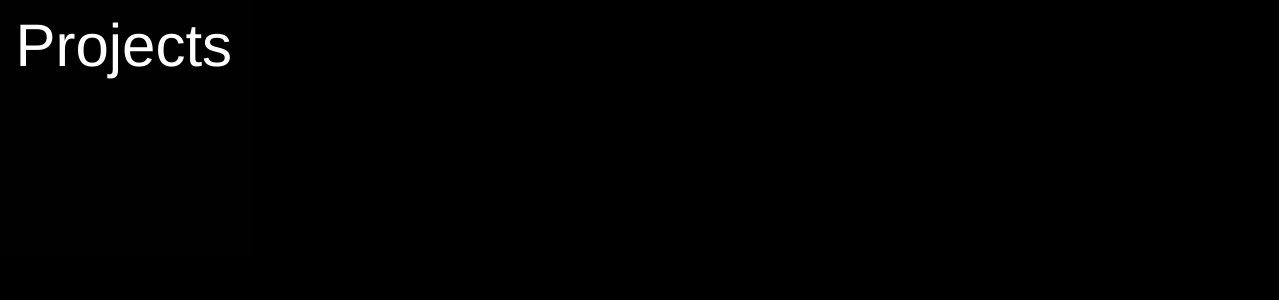
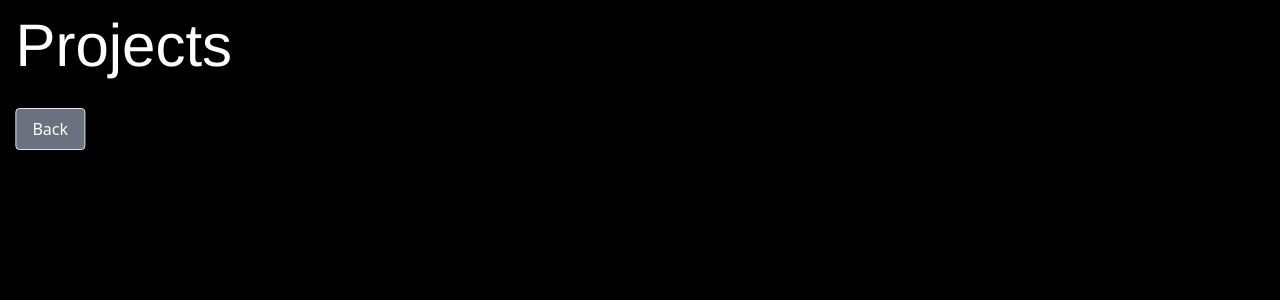
Before and after one commit to AbhiK57/website, a React (Create React App) app: page / in a window 1280 px wide. Both pictures are taken after a click on the button "View Projects". Shown: the top 300 px of the page. Built offline with nearby package versions, Linux system fonts and the light colour scheme.

Commit message:
animation transition

```diff
--- a/src/App.js
+++ b/src/App.js
@@ -1,9 +1,10 @@
 import React, { useState } from "react";
 import { motion, AnimatePresence } from "framer-motion";
 import BlueBox from "./components/BlueBox.jsx";
-// import ProjectsSection from "./components/ProjectsSection.jsx"; // Keep this if needed elsewhere, remove if not.
+// import ProjectsSection from "./components/ProjectsSection.jsx";
 import ProjectsPage from "./components/ProjectsPage.jsx";
 import TypingAnimation from "./components/TypingAnimation.jsx";
+import subwayCar from "./assets/imgs/subwaycar1.png";
 
 const App = () => {
   const [showProjects, setShowProjects] = useState(false);
@@ -12,22 +13,21 @@ const App = () => {
     setShowProjects(true);
   };
 
-  // Add a function to go back if needed
-  // const handleShowHome = () => {
-  //   setShowProjects(false);
-  // };
+  const handleShowHome = () => {
+    setShowProjects(false);
+  };
 
   const pageVariants = {
     initial: {
-      x: "-100vw", // Start off-screen to the left
+      x: "-100vw",
       opacity: 0
     },
     in: {
-      x: 0, // Slide in to the center
+      x: 0,
       opacity: 1
     },
     out: {
-      x: "100vw", // Slide out to the right
+      x: "100vw",
       opacity: 0
     }
   };
@@ -38,16 +38,35 @@ const App = () => {
     duration: 0.8
   };
 
+  const subwayTransition = {
+    duration: 0.8,
+    ease: [0.4, 0, 0.6, 1]
+  };
+
   return (
+    // Black wrapper for transition background
+    <div className="relative w-full h-screen bg-black overflow-hidden">
+      {/* Subway animation during transitions */}
+      <motion.img
+        src={subwayCar}
+        alt="Subway Car"
+        className="absolute bottom-0 z-10 pointer-events-none"
+        style={{ left: 0 }}
+        initial={false}
+        animate={{ x: showProjects ? "100vw" : "-100vw" }}
+        transition={subwayTransition}
+      />
+
       <AnimatePresence initial={false} mode='wait'>
         {!showProjects ? (
           <motion.div
-          key="bluebox" // Key is important for AnimatePresence
+            key="bluebox"
             initial="initial"
             animate="in"
             exit="out"
             variants={pageVariants}
             transition={pageTransition}
+            className="w-full h-full"
           >
             <BlueBox onNavigate={handleShowProjects}>
               <TypingAnimation text="Abhinav Khanduja" />
@@ -55,19 +74,20 @@ const App = () => {
           </motion.div>
         ) : (
           <motion.div
-          key="projects" // Key is important for AnimatePresence
+            key="projects"
             initial="initial"
             animate="in"
             exit="out"
             variants={pageVariants}
             transition={pageTransition}
+            className="w-full h-full"
           >
-          {/* Pass handleShowHome here if you add a back button */}
-          <ProjectsPage />
+            <ProjectsPage onNavigateBack={handleShowHome} />
           </motion.div>
         )}
-      {/* <ProjectsSection /> If this is a separate static section, keep it outside AnimatePresence */}
       </AnimatePresence>
+      {/* <ProjectsSection />*/}
+    </div>
   );
 };
 
--- a/src/components/BlueBox.jsx
+++ b/src/components/BlueBox.jsx
@@ -1,6 +1,5 @@
 import React from "react";
 import { motion } from "framer-motion";
-import subwayCar from "../assets/imgs/subwaycar1.png";
 import "../index.css";
 
 const BlueBox = ({ children, onNavigate }) => {
@@ -36,6 +35,8 @@ const BlueBox = ({ children, onNavigate }) => {
         </div>
       </motion.div>
 
+      {/* Remove the subway car animation from here */}
+      {/*
       <motion.img
         src={subwayCar}
         alt="Subway Car"
@@ -48,6 +49,7 @@ const BlueBox = ({ children, onNavigate }) => {
           ease: [.5, .625, 0.75, 1],
         }}
       />
+      */}
     </div>
 
   );
--- a/src/components/ProjectsPage.jsx
+++ b/src/components/ProjectsPage.jsx
@@ -3,14 +3,20 @@ import { motion } from "framer-motion";
 import TypingAnimation from "./TypingAnimation.jsx";
 import "../index.css"; // Assuming shared styles like fonts might be here
 
-const ProjectsPage = () => {
+const ProjectsPage = ({ onNavigateBack }) => {
   return (
     <div className="w-full bg-black h-screen relative overflow-hidden">
       <div className="absolute top-4 left-4 flex flex-col gap-4">
         <TypingAnimation text="Projects" />
+        <button
+          onClick={onNavigateBack}
+          className="mt-4 px-4 py-2 bg-gray-500 text-white rounded hover:bg-gray-700 transition-colors duration-300 max-w-max"
+        >
+          Back
+        </button>
         {/* You can add the rest of your project content here later */}
       </div>
-      {/* Maybe add a button to go back later */}
+      {/* Other project elements go here */}
     </div>
   );
 };
```
Lines whose indentation alone changed are shown as unchanged.
